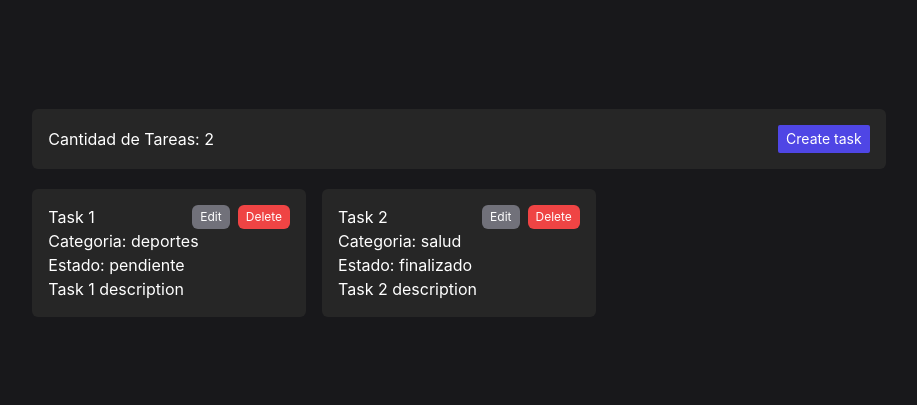
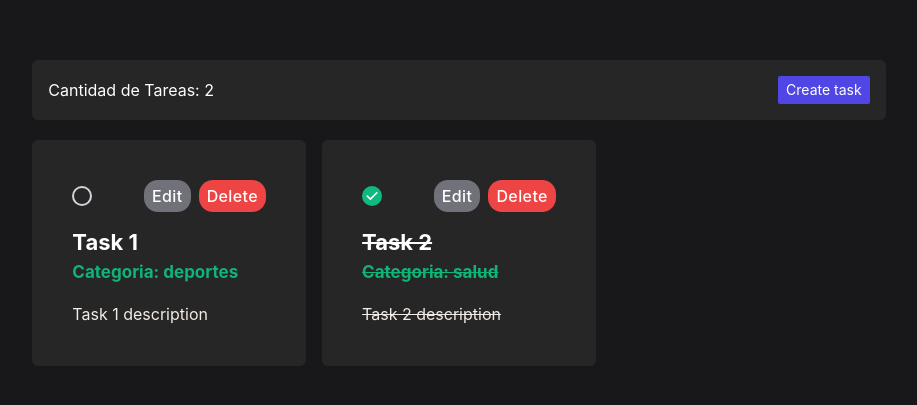
Before and after one commit to CarlosAndresOrtega/Challenge_Carlos_Ortega, a React (Create React App) app: page / in a window 1280 px wide. Shown: the part 187-592 px from the top of the page, without its empty margins (181-1098 px from the left). Built offline with nearby package versions, Linux system fonts and the light colour scheme.

Commit message:
Opción de marcar tareas esta integrada

```diff
--- a/src/App.css
+++ b/src/App.css
@@ -5,6 +5,16 @@
 .App-logo {
   height: 40vmin;
   pointer-events: none;
+}
+input[type=checkbox]:checked+label span:first-of-type {
+	background-color: #10B981;
+	border-color: #10B981;
+	color: #fff;
+}
+
+input[type=checkbox]:checked+label span:nth-of-type(2) {
+	text-decoration: line-through;
+	color: #9CA3AF;
 }
 
 @media (prefers-reduced-motion: no-preference) {
--- a/src/components/TasksLists.js
+++ b/src/components/TasksLists.js
@@ -1,13 +1,16 @@
 import React, { useState } from "react";
-import { useSelector } from "react-redux";
+import { useDispatch, useSelector } from "react-redux";
 import Modal from "./Modal";
 import { Link } from "react-router-dom";
+import { updateState } from "../features/tasks/taskSlice";
 
 function TasksLists() {
   const taskState = useSelector((state) => state.tasks);
 
   const [isOpen, setIsOpen] = useState(false);
   const [id, setId] = useState("");
+
+  const dispatch = useDispatch();
 
   const openModal = () => {
     setIsOpen(true);
@@ -21,6 +24,14 @@ function TasksLists() {
     openModal();
     setId(id);
   };
+
+  const HandleCheck =(id)=>{
+    if(document.getElementById(id).checked){
+      dispatch(updateState({id,state:"pendiente"}));
+    }else{
+      dispatch(updateState({id,state:"finalizado"}));
+    }
+  }
 
   return (
     <>
@@ -52,32 +63,65 @@ function TasksLists() {
 
         <div className="grid grid-cols-3 gap-4 max-sm:grid-cols-1">
           {taskState.map((task) => (
-            <div
-              key={task.id}
-              className="bg-neutral-800 p-4 rounded-md text-white"
+            <div key={task.id} className="bg-neutral-800 p-4 rounded-md text-white ">
+              <div className="max-w-md mx-auto">
+                <div className="p-4 sm:p-6">
+                  <div className="flex items-center justify-between">
+                    <input  className="hidden" type="checkbox" id={task.id} checked={task.state === "finalizado"}   />
+                    <label
+                      className="flex flex-col h-full  rounded cursor-pointer"
+                      htmlFor={task.id}
+                      onClick={()=>HandleCheck(task.id)}
                     >
-              <header className="flex justify-between flex-col">
-                <div className="flex justify-between">
-                  <h3>{task.title}</h3>
-                  <div className="flex gap-x-2">
+                      <span className="flex items-center justify-center w-5 h-5 text-transparent border-2 border-gray-300 rounded-full">
+                        <svg
+                          className="w-4 h-4 fill-current"
+                          xmlns="http://www.w3.org/2000/svg"
+                          viewBox="0 0 20 20"
+                          fill="currentColor"
+                        >
+                          <path
+                            fillRule="evenodd"
+                            d="M16.707 5.293a1 1 0 010 1.414l-8 8a1 1 0 01-1.414 0l-4-4a1 1 0 011.414-1.414L8 12.586l7.293-7.293a1 1 0 011.414 0z"
+                            clipRule="evenodd"
+                          />
+                        </svg>
+                      </span>
+                    </label>
+                    <div className="flex gap-x-2 ">
                       <button
-                      className="bg-zinc-500 px-2 py-1 text-xs rounded-md"
+                        className="bg-zinc-500 font-medium px-2 py-1 tracking-wide text-center capitalize transition-colors duration-300 transform rounded-[14px] hover:bg-[#F2ECE7] hover:text-[#000000dd] focus:outline-none focus:ring focus:ring-teal-300 focus:ring-opacity-80"
                         to={`/edit-task/${task.id}`}
                       >
                         <Link to={`/edit-task/${task.id}`}>Edit</Link>
                       </button>
                       <button
-                      className="bg-red-500 px-2 py-1 text-xs rounded-md"
+                        className="bg-red-500 font-medium px-2 py-1  tracking-wide text-center capitalize transition-colors duration-300 transform rounded-[14px] hover:bg-[#F2ECE7] hover:text-[#000000dd] focus:outline-none focus:ring focus:ring-teal-300 focus:ring-opacity-80"
                         onClick={() => handleDelete(task.id)}
                       >
                         Delete
                       </button>
                     </div>
                   </div>
-                <h3 className="card-title">Categoria: {task.category}</h3>
-                <h3 className="card-title">Estado: {task.state}</h3>
-              </header>
-              <p>{task.description}</p>
+
+                  <div className="flex items-center justify-between mt-4">
+                    <p className={`font-bold text-white-700 text-[22px] leading-7 mb-1 text-justify ${task.state === 'finalizado'? 'line-through':''}`}>
+                      {task.title}
+                    </p>
+                  </div>
+
+                  <div className="flex flex-row">
+                    <p className={`text-[17px] font-bold text-[#0FB478] ${task.state === 'finalizado'? 'line-through':''}`}>
+                      Categoria: {task.category}
+                    </p>
+                  </div>
+                  <div className="mt-4 h-auto">
+                    <p className={`text-[#F2ECE7] font-[15px] text-justify ${task.state === 'finalizado'? 'line-through':''}`}>
+                      {task.description}
+                    </p>
+                  </div>
+                </div>
+              </div>
             </div>
           ))}
         </div>
--- a/src/features/tasks/taskSlice.js
+++ b/src/features/tasks/taskSlice.js
@@ -37,6 +37,14 @@ export const taskSlice = createSlice({
         foundTask.state = action.payload.state;
       }
     },
+    updateState: (state, action) => {
+      const { id } = action.payload;
+      const foundTask = state.find((task) => task.id === id);
+
+      if (foundTask) {
+        foundTask.state = action.payload.state;
+      }
+    },
     deleteTask: (state, action) => {
       const taskFound = state.find((task) => task.id === action.payload);
       if (taskFound) {
@@ -45,5 +53,5 @@ export const taskSlice = createSlice({
     },
   },
 });
-export const { addTask, deleteTask, editTask } = taskSlice.actions;
+export const { addTask, deleteTask, editTask, updateState } = taskSlice.actions;
 export default taskSlice.reducer;
```
Also changed, not shown: src/index.css (line endings or trailing spaces). Lines whose indentation alone changed are shown as unchanged.
